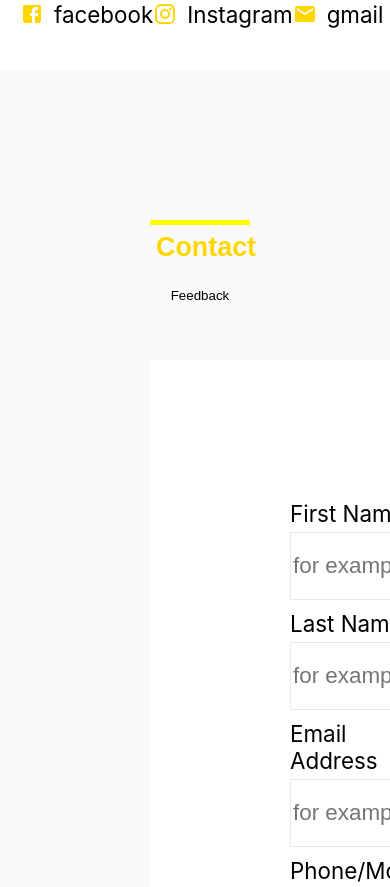
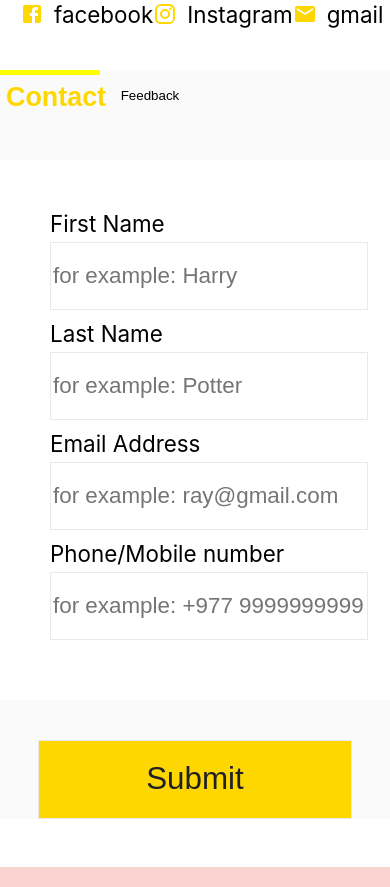
Before and after one commit to bhimray/hotelapp, a React (Create React App) app: page /contact in a window 390 px wide. Shown: the part 648-1535 px from the top of the page. Built offline with nearby package versions, Linux system fonts and the light colour scheme.

Commit message:
modified:   src/Components/Contact.css

```diff
--- a/src/Components/Contact.css
+++ b/src/Components/Contact.css
@@ -152,4 +152,67 @@
         margin-left:0px;
         padding:20px;
     }
+    .R3{
+        display:flex;
+    }
+    .contactContainer{
+        display:flex;
+        flex-direction: column;
+        justify-content: center;
+        gap:40px;
+        margin:0em;
+        background-color: #fafafa!important;
+        z-index: 100;
+        padding:0px;
+    }
+    .contactForm{
+        width: 100vw;
+        padding:10px;
+
+    }
+    .formC1{
+        display:grid;
+        grid-gap:5px;
+        margin-bottom: 10px;
+
+    }
+    .formC1>input{
+        height: 40px;
+        width:80vw;
+        height: 40px;
+        border-width:2px;
+        border: 1px solid #e9e9ea;
+        border-radius: 0!important;
+        padding:2px;
+        height: calc(2em + 0.75rem + 5px);
+        color: #202027;
+        font-size: 1em;
+        font-weight: 100;
+
+    }
+    .formC2{
+        display:grid;
+        grid-gap:5px;
+        margin-bottom: 10px;
+    }
+    .formC2>input{
+        height: 40px;
+        border-width:2px;
+        border: 1px solid #e9e9ea;
+        border-radius: 0!important;
+        padding-right:10px;
+        height: calc(2em + 0.75rem + 5px);
+        color: #202027;
+        font-size: 1em;
+        font-weight: 400;
+        width:80vw;
+    }
+    .submitContact{
+        display:flex;
+        justify-content: center;
+        align-items: center;
+        margin:0px;
+        padding-right:0em;
+        gap:0px;
+    }
 }
```
